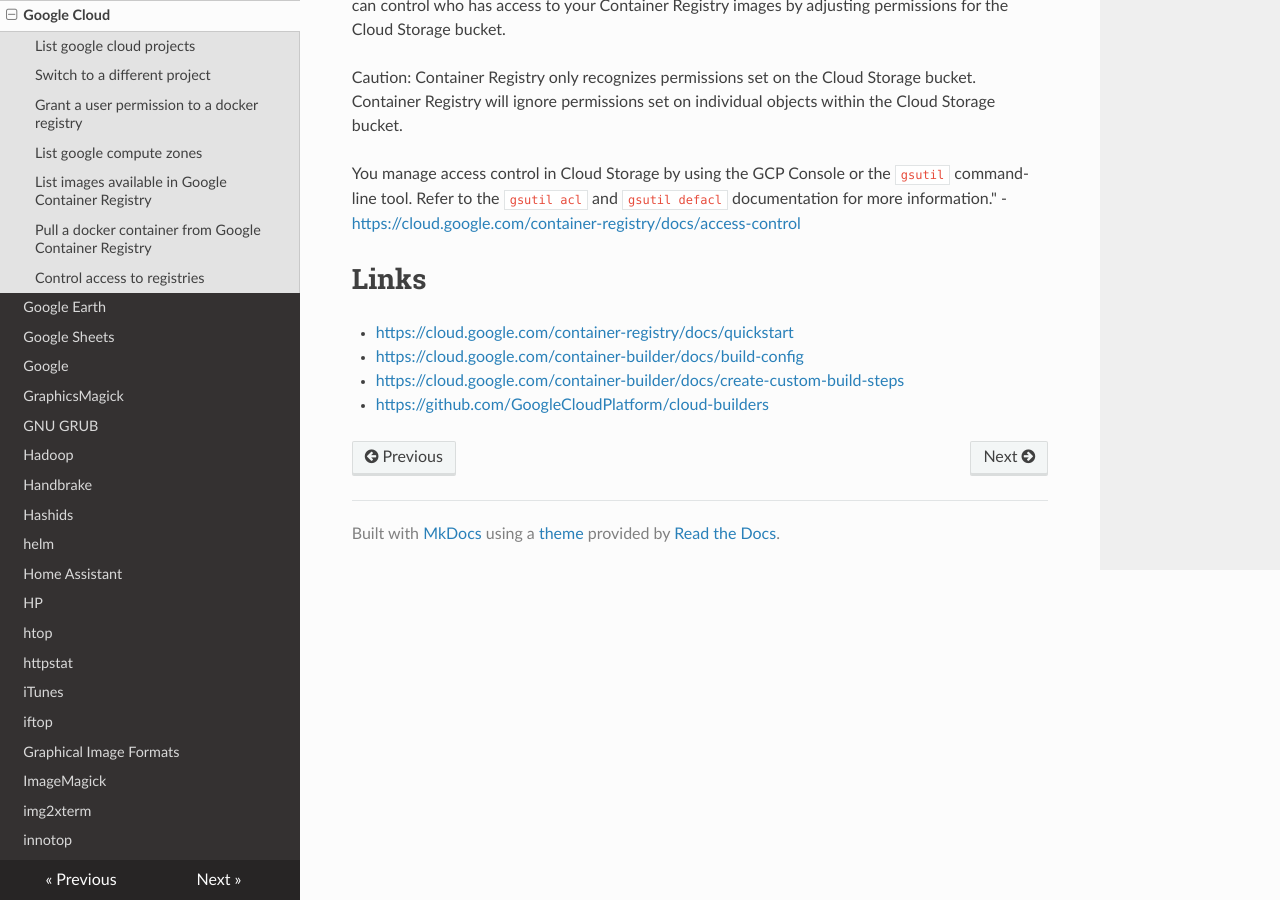
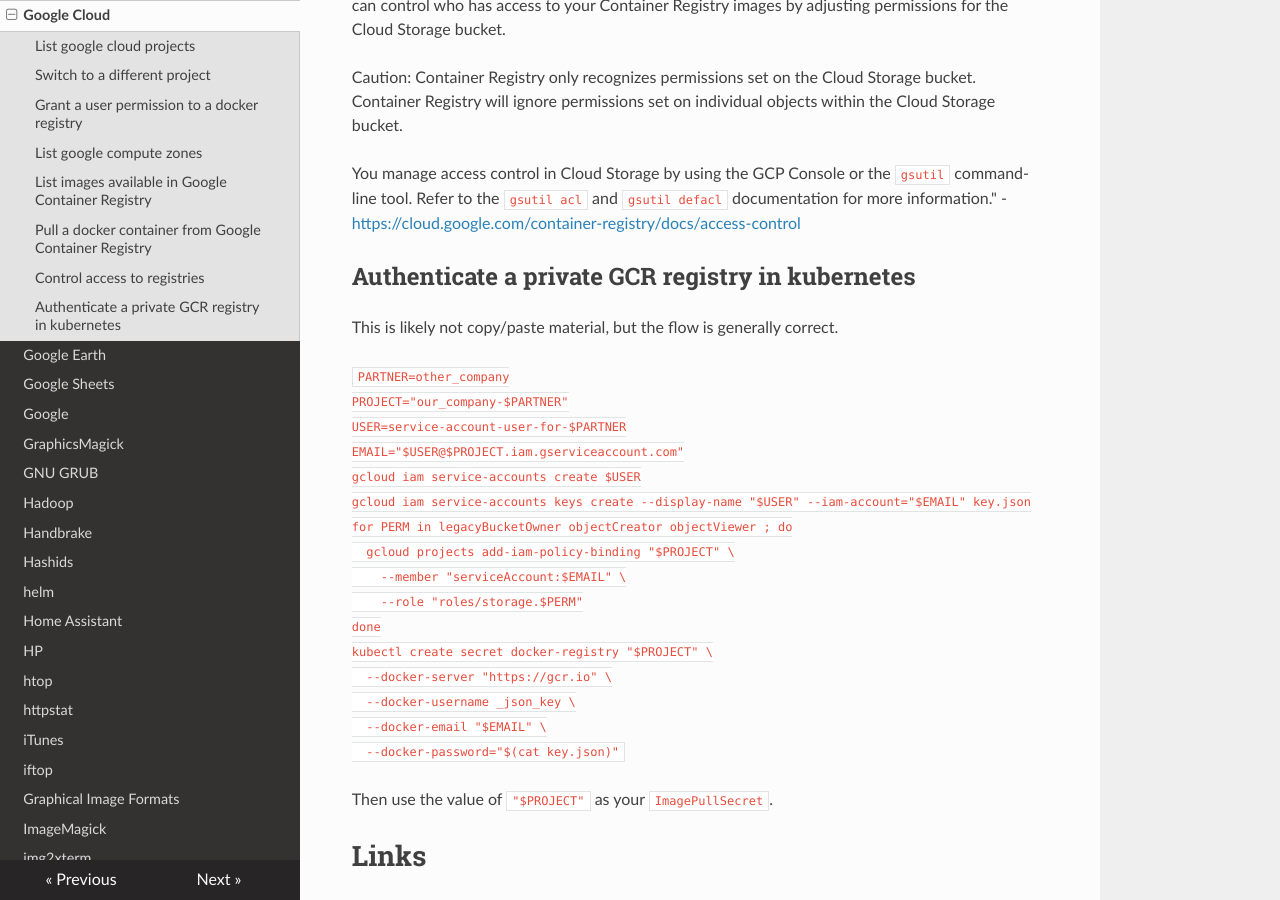
Before and after one commit to lando-cal/tech-notes, an MkDocs documentation site: the page built from docs/google-cloud.md, in a window 1280 px wide and 900 px high, scrolled down 993 px. Built offline with MkDocs 1.6.1, drawn with Linux system fonts in a browser that asks for light colours; nearby versions of some CDN libraries.

Commit message:
Add ImagePullSecret setup for GCR private registry

````diff
--- a/docs/google-cloud.md
+++ b/docs/google-cloud.md
@@ -42,6 +42,32 @@ Caution: Container Registry only recognizes permissions set on the Cloud Storage
 
 You manage access control in Cloud Storage by using the GCP Console or the `gsutil` command-line tool. Refer to the `gsutil acl` and `gsutil defacl` documentation for more information." - <https://cloud.google.com/container-registry/docs/access-control>
 
+
+## Authenticate a private GCR registry in kubernetes
+
+This is likely not copy/paste material, but the flow is generally correct.
+
+```
+PARTNER=other_company
+PROJECT="our_company-$PARTNER"
+USER=service-account-user-for-$PARTNER
+EMAIL="$USER@$PROJECT.iam.gserviceaccount.com"
+gcloud iam service-accounts create $USER
+gcloud iam service-accounts keys create --display-name "$USER" --iam-account="$EMAIL" key.json
+for PERM in legacyBucketOwner objectCreator objectViewer ; do
+  gcloud projects add-iam-policy-binding "$PROJECT" \
+    --member "serviceAccount:$EMAIL" \
+    --role "roles/storage.$PERM"
+done
+kubectl create secret docker-registry "$PROJECT" \
+  --docker-server "https://gcr.io" \
+  --docker-username _json_key \
+  --docker-email "$EMAIL" \
+  --docker-password="$(cat key.json)"
+  ```
+
+Then use the value of `"$PROJECT"` as your `ImagePullSecret`.
+
 # Links
 
 - <https://cloud.google.com/container-registry/docs/quickstart>
````
